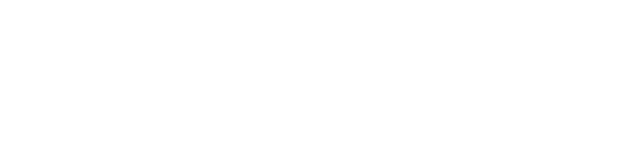
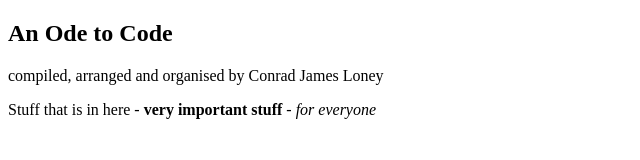
Before and after one commit to conradjames/conradjames.github.io, a plain HTML site: page index.html in a window 1280 px wide. Shown: the whole page, without its empty margins (0-640 px from the left). Drawn offline with Linux system fonts and the light colour scheme.

Commit message:
Fixed the title, and added formatting in atom via finder. Committed via github desktop

```diff
--- a/index.html
+++ b/index.html
@@ -1,12 +1,13 @@
 <!DOCTYPE html>
 <html>
   <head>
-    <title>An Ode to Code
+  <title>An Ode to Code</title>
     <meta charset="UTF-8">
 
   </head>
-    compiled, arranged and organised by Conrad James Loney
   <body>
-    Stuff that is in here - very important stuff - for everyone
+    <h2> An Ode to Code</h2>
+    <p>compiled, arranged and organised by Conrad James Loney</p>
+    <p>Stuff that is in here - <b>very important stuff</b> - <em>for everyone</em></p>
   </body>
 </html>
```
Also changed, not shown: blog/c1-reflection-blog.html (added).
